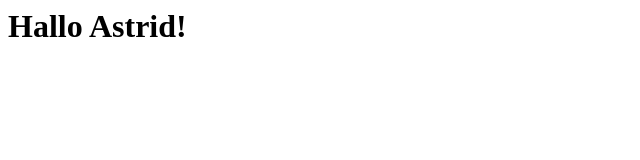
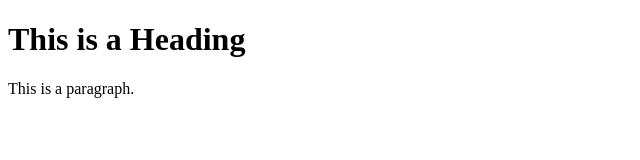
Before and after one commit to astrmix/astrmix.github.io, a plain HTML site: page index.html in a window 1280 px wide. Shown: the whole page, without its empty margins (0-640 px from the left). Drawn offline with Linux system fonts and the light colour scheme.

Commit message:
Update index.html

```diff
--- a/index.html
+++ b/index.html
@@ -1 +1,12 @@
-<h1>Hallo Astrid!</h1>
+ <!DOCTYPE html>
+<html>
+<head>
+<title>Page Title</title>
+</head>
+<body>
+
+<h1>This is a Heading</h1>
+<p>This is a paragraph.</p>
+
+</body>
+</html>
```
